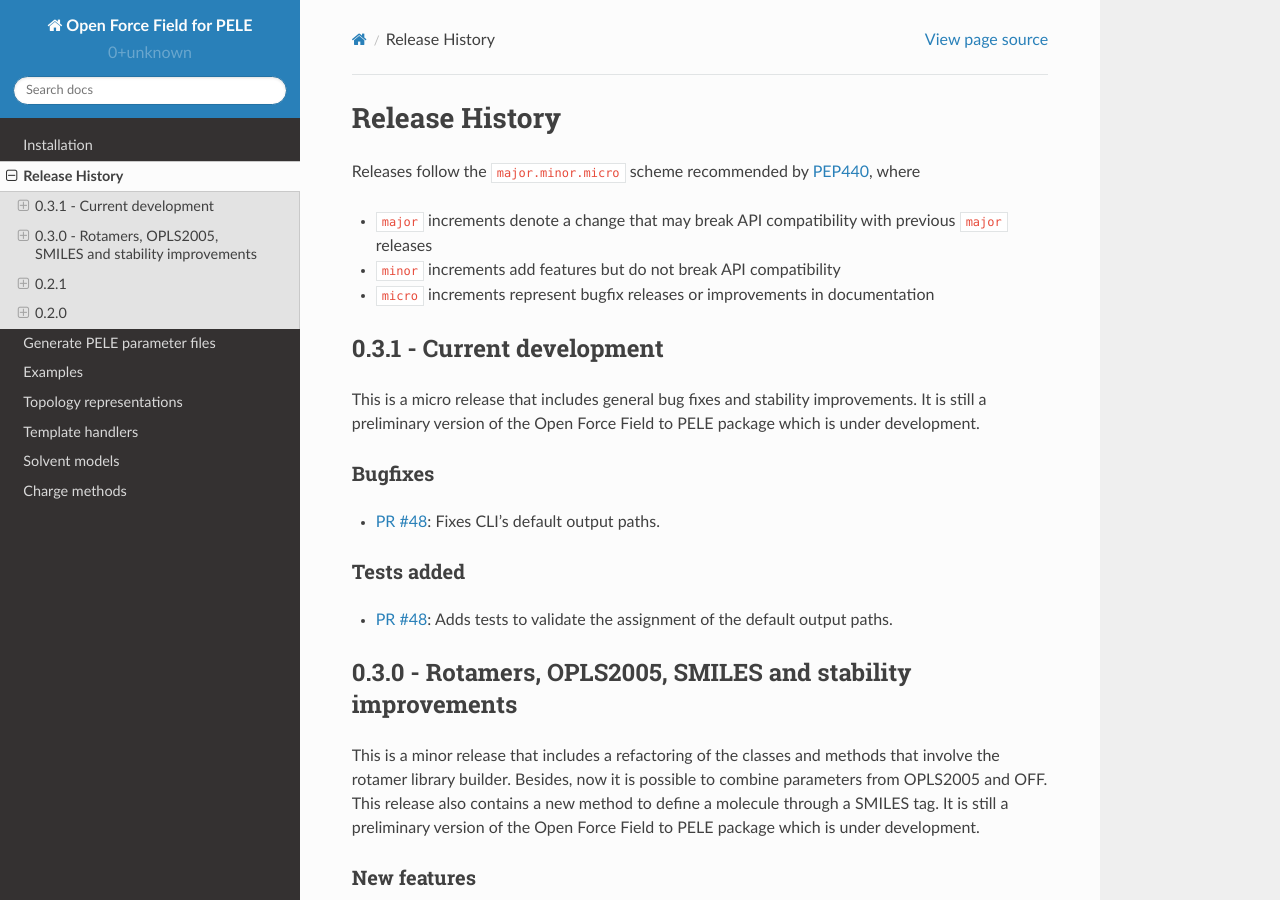
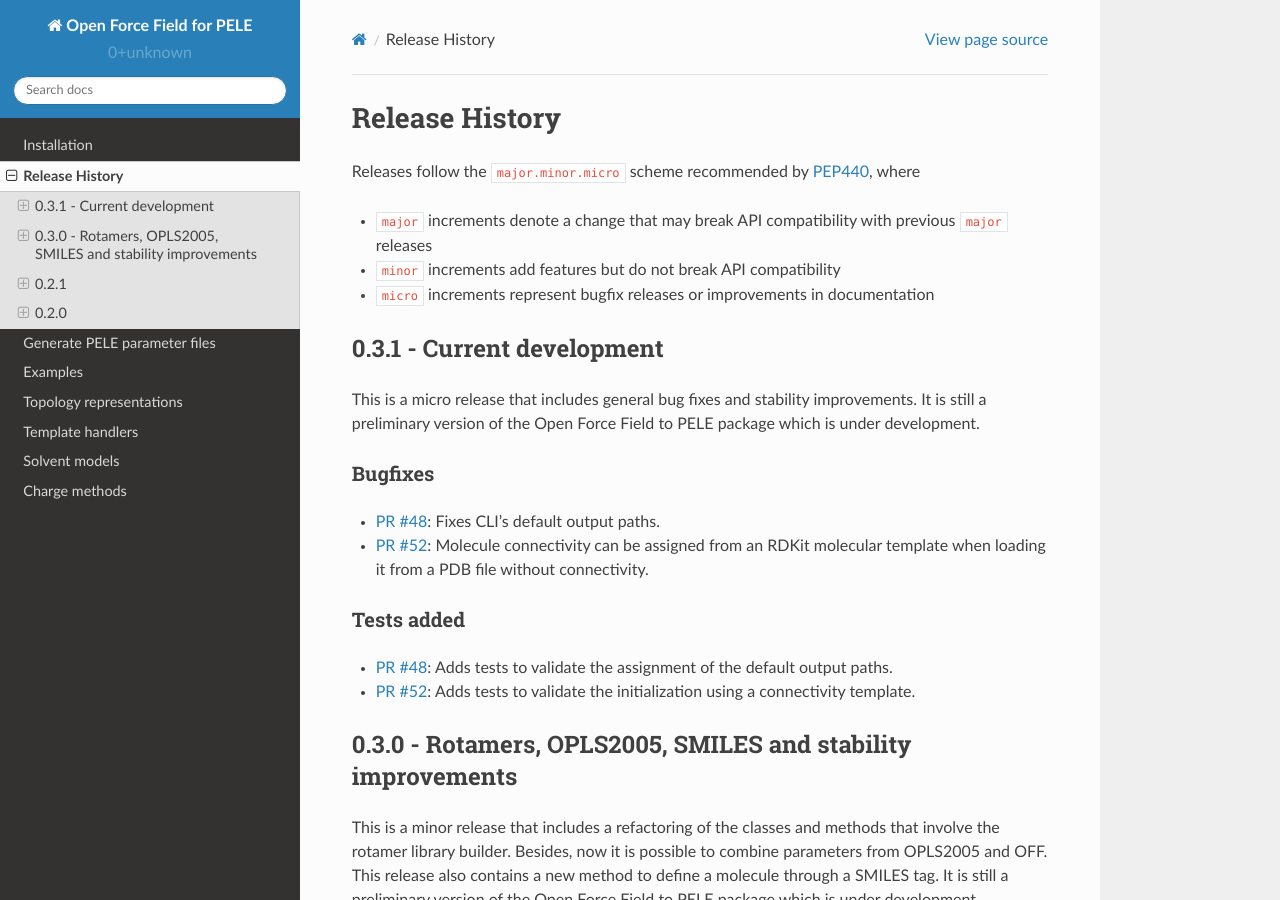
Before and after one commit to martimunicoy/peleffy, a Sphinx documentation site: the page built from docs/releasehistory.rst, in a window 1280 px wide and 900 px high. Built offline with Sphinx 7.4.7 and the Read the Docs theme 2.0.0, drawn with Linux system fonts in a browser that asks for light colours.

Commit message:
Update releasehistory.rst

```diff
--- a/docs/releasehistory.rst
+++ b/docs/releasehistory.rst
@@ -16,11 +16,12 @@ This is a micro release that includes general bug fixes and stability improvemen
 Bugfixes
 """"""""
 - `PR #48 <https://github.com/martimunicoy/offpele/pull/48>`_: Fixes CLI's default output paths.
+- `PR #52 <https://github.com/martimunicoy/offpele/pull/52>`_: Molecule connectivity can be assigned from an RDKit molecular template when loading it from a PDB file without connectivity.
 
 Tests added
 """""""""""
 - `PR #48 <https://github.com/martimunicoy/offpele/pull/48>`_: Adds tests to validate the assignment of the default output paths.
-
+- `PR #52 <https://github.com/martimunicoy/offpele/pull/52>`_: Adds tests to validate the initialization using a connectivity template.
 
 0.3.0 - Rotamers, OPLS2005, SMILES and stability improvements
 -------------------------------------------------------------
```
